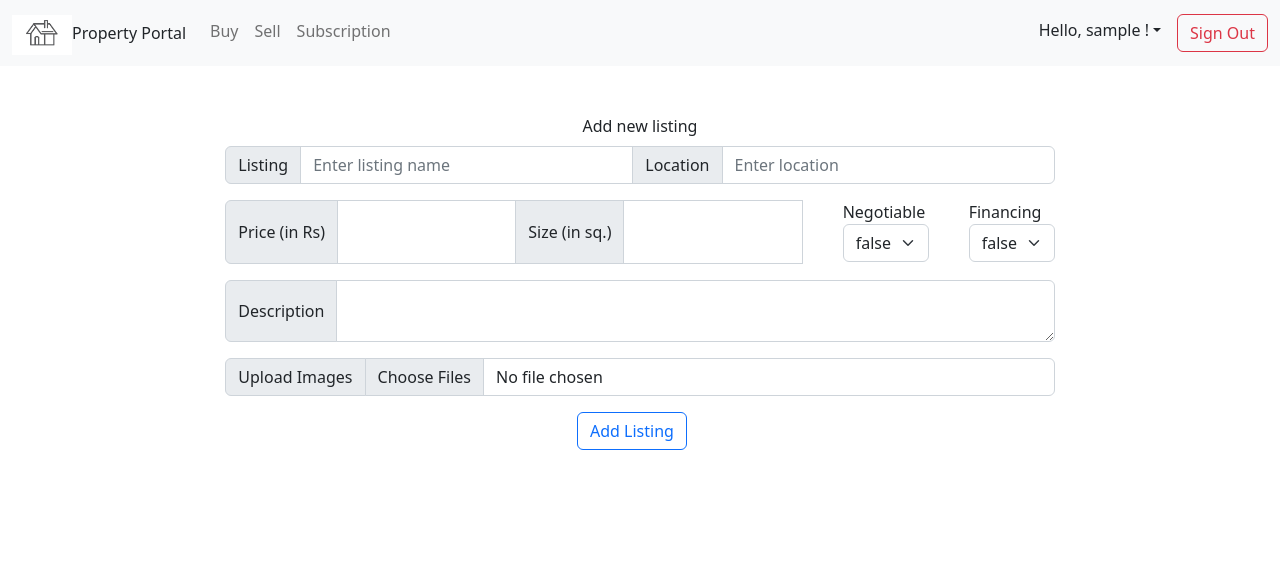
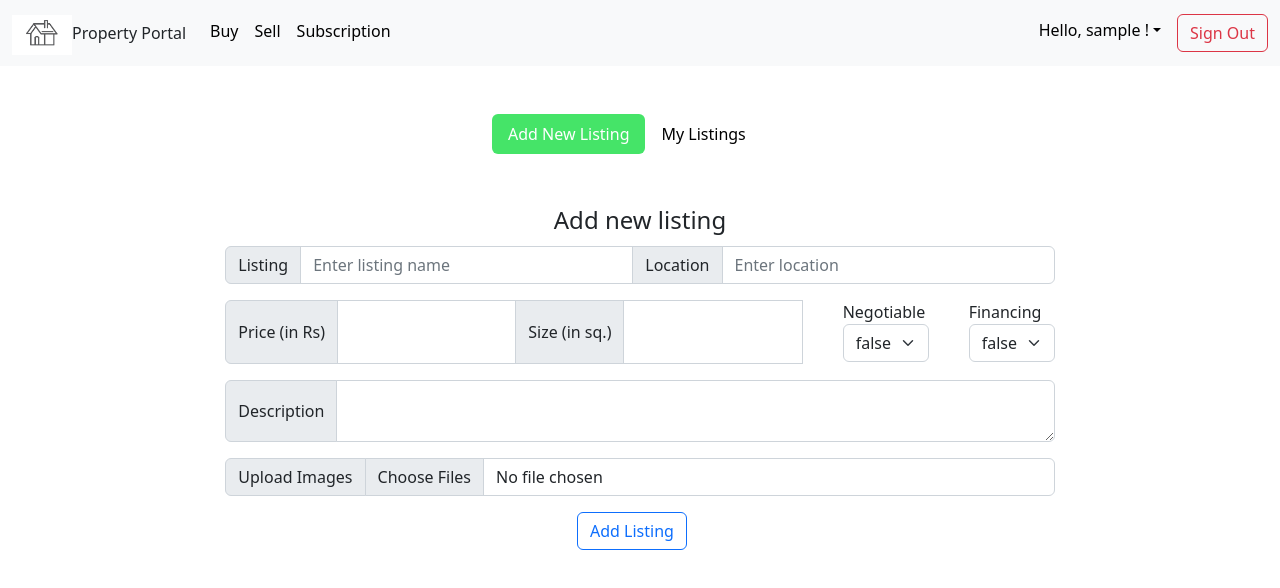
Before and after one commit to ManishV5/property-portal, a React (Create React App) app: page /sell in a window 1280 px wide. Shown: the top 588 px of the page. Built offline with nearby package versions, Linux system fonts and the light colour scheme; no server answers; sample sign-in values are in the browser's storage.

Commit message:
toggle in sell route

```diff
--- a/src/assets/css/style.css
+++ b/src/assets/css/style.css
@@ -25,3 +25,15 @@
 .sub-menu-link p{
     width: 80%;
 }
+
+.active1{
+    background-color: rgb(69, 228, 104) !important;
+    color:white !important
+}
+.nav-link{
+    color:black ;
+}
+
+.nav-link:hover {
+    color: black;
+  }
--- a/src/pages/Sell.js
+++ b/src/pages/Sell.js
@@ -1,102 +1,179 @@
-import { useEffect, useState } from "react"
-import { useNavigate } from "react-router-dom"
-import React from "react"
-import { addDoc, collection } from "firebase/firestore"
+import { useEffect, useState } from "react";
+import { useNavigate } from "react-router-dom";
+import React from "react";
+import { addDoc, collection } from "firebase/firestore";
 import { db, auth } from "../firebase-config/config";
-import { storage } from "../firebase-config/config"
-import { ref, uploadBytes } from "firebase/storage"
+import { storage } from "../firebase-config/config";
+import { ref, uploadBytes } from "firebase/storage";
+import "../assets/css/style.css";
 
 export const Sell = (props) => {
-    const [images, setImages] = useState(null)
-    let navigate = useNavigate()
-    const listingCollectionRef = collection(db, "listings")
+  const [images, setImages] = useState(null);
+  const [flag, setFlag] = useState(true);
+
+  let navigate = useNavigate();
+  const listingCollectionRef = collection(db, "listings");
 
   useEffect(() => {
-        if(!props.isAuth){
-            navigate('/signin')
+    if (!props.isAuth) {
+      navigate("/signin");
     }
-    }, [])
+  }, []);
 
-    let listingNameRef = React.createRef()
-    let locationRef = React.createRef()
-    let priceRef = React.createRef()
-    let sizeRef = React.createRef()
-    let negotaibleRef = React.createRef()
-    let financingRef = React.createRef()
-    let descriptionRef = React.createRef()
+  let listingNameRef = React.createRef();
+  let locationRef = React.createRef();
+  let priceRef = React.createRef();
+  let sizeRef = React.createRef();
+  let negotaibleRef = React.createRef();
+  let financingRef = React.createRef();
+  let descriptionRef = React.createRef();
 
   const handleAddListing = async () => {
     await addDoc(listingCollectionRef, {
-            "seller": {
-                "sellerID" : auth.currentUser.uid,
-                "seller-name" : `${props.username}`
+      seller: {
+        sellerID: auth.currentUser.uid,
+        "seller-name": `${props.username}`,
       },
-            "listing-name"  : listingNameRef.current.value,
-            "location" : locationRef.current.value,
-            "price" : priceRef.current.value,
-            "size" : sizeRef.current.value,
-            "negotiable" : negotaibleRef.current.value,
-            "financing" : financingRef.current.value,
-            "description" : descriptionRef.current.value,
-            "imageRef" : `${auth.currentUser.uid}_${listingNameRef.current.value}`
+      "listing-name": listingNameRef.current.value,
+      location: locationRef.current.value,
+      price: priceRef.current.value,
+      size: sizeRef.current.value,
+      negotiable: negotaibleRef.current.value,
+      financing: financingRef.current.value,
+      description: descriptionRef.current.value,
+      imageRef: `${auth.currentUser.uid}_${listingNameRef.current.value}`,
     }).then(() => {
-            for(let i = 0; i < images.length; i++){
-                uploadBytes(ref(storage, `${auth.currentUser.uid}_${listingNameRef.current.value}/${i}`), images[i])
+      for (let i = 0; i < images.length; i++) {
+        uploadBytes(
+          ref(
+            storage,
+            `${auth.currentUser.uid}_${listingNameRef.current.value}/${i}`
+          ),
+          images[i]
+        );
       }
-            navigate('/')
-        })
-    }
-
+      navigate("/");
+    });
+  };
 
   return (
+    <>
       <div className="container d-flex justi
-        fy-content-center col-8 mt-5">
+        fy-content-center col-3  mt-5">
+        <ul class="nav nav-pills" >
+          <li class="nav-item" >
+            <a
+              class={`nav-link  ${flag ? "active1" : ""}`}
+              onClick={() => {
+                setFlag(true);
+              }}
+              aria-current="page"
+              href="#"
+            >
+              Add New Listing
+            </a>
+          </li>
+          <li class="nav-item">
+            <a
+              class={`nav-link ${!flag ? "active1" : ""} `}
+              onClick={() => {
+                setFlag(false);
+              }}
+              href="#"
+            >
+              My Listings
+            </a>
+          </li>
+        </ul>
+      </div>
+      {flag ? (
+        <div
+          className="container d-flex justi
+        fy-content-center col-8 mt-5"
+        >
           <div className="addNewListing">
             <div class="text-center">
-                    <label className="form-label">Add new listing</label>
+              <label className="fs-4 mb-2 ">Add new listing</label>
             </div>
             <div className="input-group mb-3">
               <span className="input-group-text">Listing</span>
-                    <input type="text" className="form-control" placeholder="Enter listing name" ref={listingNameRef}/>
+              <input
+                type="text"
+                className="form-control"
+                placeholder="Enter listing name"
+                ref={listingNameRef}
+              />
               <span className="input-group-text">Location</span>
-                    <input type="text" className="form-control" placeholder="Enter location" ref={locationRef}/>
+              <input
+                type="text"
+                className="form-control"
+                placeholder="Enter location"
+                ref={locationRef}
+              />
             </div>
 
             <div className="input-group mb-3">
               <span className="input-group-text">Price (in Rs)</span>
-                    <input type="number" className="form-control" ref={priceRef}/>
+              <input type="number" className="form-control" ref={priceRef} />
               <span className="input-group-text">Size (in sq.)</span>
-                    <input type="number" className="form-control" ref={sizeRef}/>
+              <input type="number" className="form-control" ref={sizeRef} />
               <div class="form-check ms-3">
-                        <label class="form-check-label" for="flexCheckDefault">Negotiable</label>
+                <label class="form-check-label" for="flexCheckDefault">
+                  Negotiable
+                </label>
                 <select class="form-select" ref={negotaibleRef}>
-                            <option selected value="false">false</option>
+                  <option selected value="false">
+                    false
+                  </option>
                   <option value="true">true</option>
                 </select>
               </div>
               <div class="form-check ms-3">
-                        <label class="form-check-label" for="flexCheckDefault">Financing</label>
+                <label class="form-check-label" for="flexCheckDefault">
+                  Financing
+                </label>
                 <select class="form-select" ref={financingRef}>
-                            <option selected value="false">false</option>
+                  <option selected value="false">
+                    false
+                  </option>
                   <option value="true">true</option>
                 </select>
               </div>
             </div>
 
-
             <div className="input-group mb-3">
               <span className="input-group-text">Description</span>
-                    <textarea className="form-control" aria-label="With textarea" ref={descriptionRef}></textarea>
+              <textarea
+                className="form-control"
+                aria-label="With textarea"
+                ref={descriptionRef}
+              ></textarea>
             </div>
 
             <div className="input-group mb-3">
               <label class="input-group-text">Upload Images</label>
-                    <input type="file" multiple class="form-control" onChange={(e) => {setImages(e.target.files)}}/>
+              <input
+                type="file"
+                multiple
+                class="form-control"
+                onChange={(e) => {
+                  setImages(e.target.files);
+                }}
+              />
             </div>
             <div class="mt-3 text-center">
-                    <button class="btn btn-outline-primary me-3" onClick={handleAddListing}>Add Listing</button>
+              <button
+                class="btn btn-outline-primary me-3"
+                onClick={handleAddListing}
+              >
+                Add Listing
+              </button>
             </div>
           </div>
         </div>
-    )
-}
+      ) : (
+        <div>My listing</div>
+      )}
+    </>
+  );
+};
```
Lines whose indentation alone changed are shown as unchanged.
